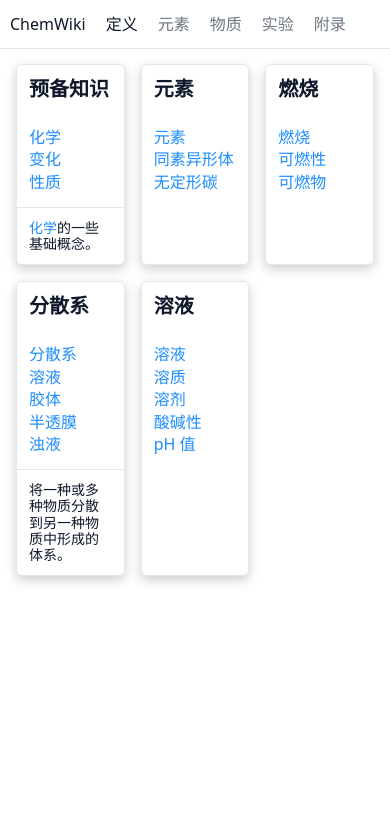
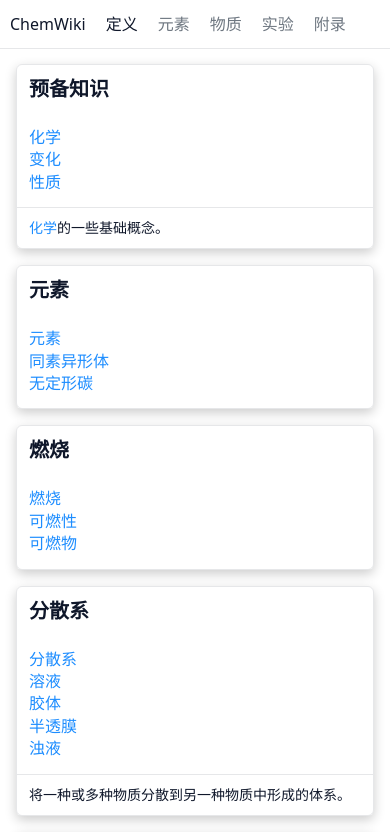
Before and after one commit to MrWillCom/ChemWiki, a Next.js app: page /definitions in a window 390 px wide. Shown: the top 832 px of the page. Built offline with nearby package versions, Linux system fonts and the light colour scheme; a small style sheet from the web is missing.

Commit message:
Update definitions page

```diff
--- a/src/pages/definitions/index.module.scss
+++ b/src/pages/definitions/index.module.scss
@@ -2,6 +2,14 @@
   display: grid;
   grid-template-columns: repeat(3, 1fr);
   gap: 16px;
+
+  @media (max-width: 768px) {
+    grid-template-columns: repeat(2, 1fr);
+  }
+
+  @media (max-width: 480px) {
+    grid-template-columns: 1fr;
+  }
 }
 
 .tocLinkList {
```
